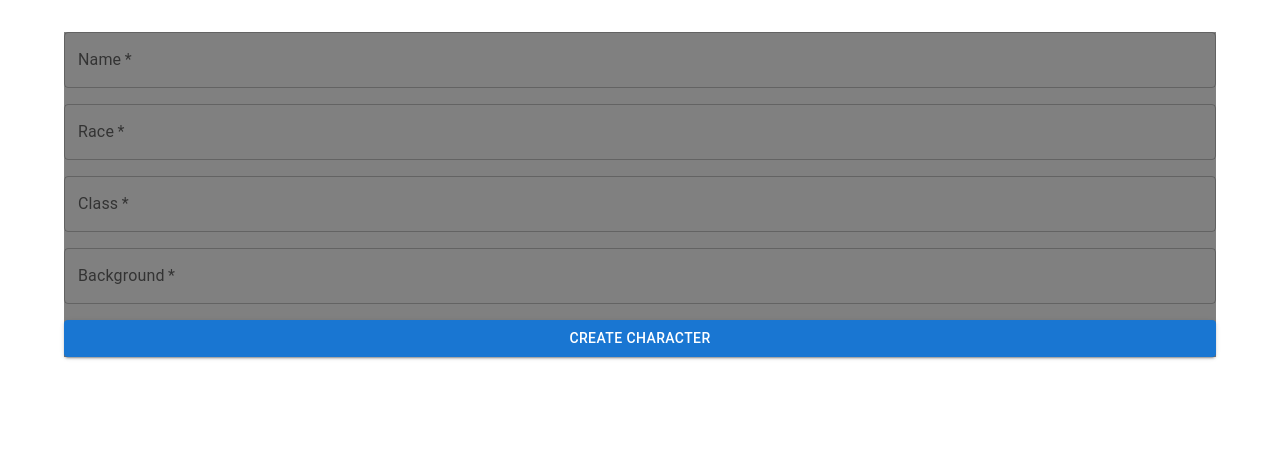
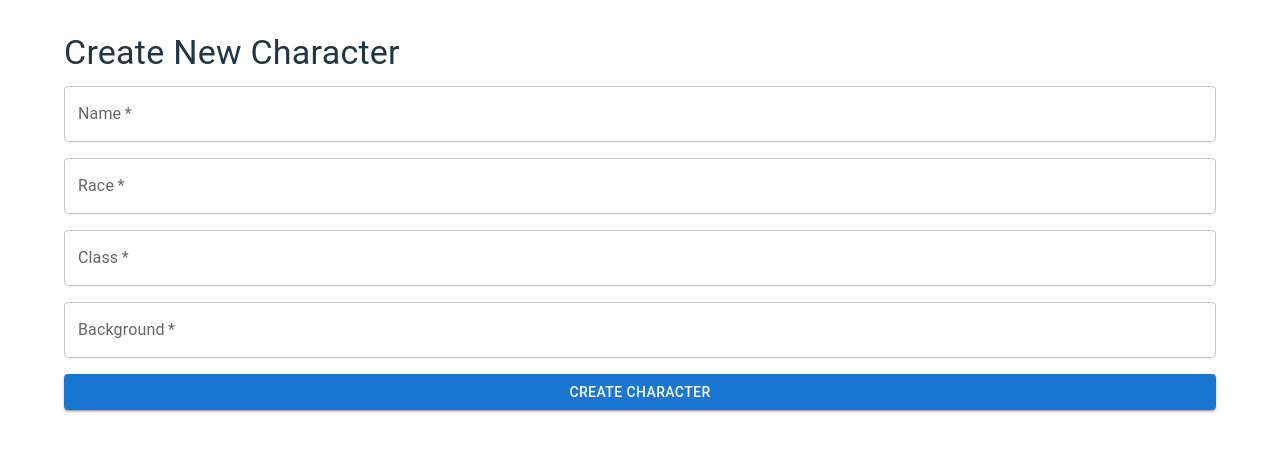
Before and after one commit to kellerflint/DnD-Character-Sheet, a React (Vite) app in the folder react-fe/: page /characters/new in a window 1280 px wide. Shown: the top 452 px of the page. Built offline with nearby package versions, Linux system fonts and the light colour scheme; no server answers.

Commit message:
C and U operations implemented

```diff
--- a/react-fe/src/components/CharacterForm.jsx
+++ b/react-fe/src/components/CharacterForm.jsx
@@ -1,49 +1,85 @@
-import React, { useState } from 'react';
+import React, { useState, useEffect } from 'react';
 import { useNavigate, useParams } from 'react-router-dom';
 import { Container, Typography, TextField, Button, Stack, Box } from '@mui/material';
 
+const API_URL = import.meta.env.VITE_API_BASE_URL;
 
-const VM_URL = import.meta.env.VITE_API_BASE_URL;
-
-// new character creator form
+// create character form
 const CharacterForm = () => {
+  // form fields state
   const [formData, setFormData] = useState({
     name: '',
     race: '',
     characterClass: '',
     background: '',
   });
-  const navigate = useNavigate(); // for redirect
+
+  // tool from react-router to redirect the user
+  const navigate = useNavigate();
+
+  // check the url for an id (/characters/edit/5) if exists -> edit mode
   const { id } = useParams();
 
-  const handleChange = (e) => { // record changes
+  // allows editing (PUT)
+  useEffect(() => {
+    // runs this block if theres an id in the url
+    if (id) {
+      // an async function to grab the characters data from api
+      const fetchCharacter = async () => {
+        const response = await fetch(`${API_URL}/characters/${id}`);
+        const data = await response.json();
+        // pre-fill the form with the data fetched
+        setFormData(data);
+      };
+      fetchCharacter();
+    }
+    // the [id] here means useEffect will only re-run if the id in the url changes
+  }, [id]);
+
+  // update forms state as the user types
+  const handleChange = (e) => {
     const { name, value } = e.target;
+    // this updates one field that changed (name, race, etc.)
     setFormData((prev) => ({ ...prev, [name]: value }));
   };
 
+  // function to submit changes
   const handleSubmit = async (e) => {
+    // stop the page from refreshing on submit
     e.preventDefault();
-    const method = 'POST';
-    const url = `http://${VM_URL}:3001/characters`;
 
-    await fetch(url, { // post req
+    // edit vs create mode (if id exists put, else post)
+    const method = id ? 'PUT' : 'POST';
+    // set the right api endpoint depending on above
+    const url = id ? `${API_URL}/characters/${id}` : `${API_URL}/characters`;
+
+    // send the form data to backend and db
+    await fetch(url, {
       method: method,
       headers: { 'Content-Type': 'application/json' },
       body: JSON.stringify(formData),
     });
 
-    navigate('/characters'); // redirect to the character list after submission
+    // when done redirect the user back to the main character list
+    navigate('/characters');
   };
 
   return (
     <Container sx={{ mt: 4 }}>
-      <Box component="form" onSubmit={handleSubmit} sx={{backgroundColor: 'gray'}}>
+      <Typography variant="h4" gutterBottom>
+        {/* show a different title depending on if theres an id or not */}
+        {id ? 'Edit Character' : 'Create New Character'}
+      </Typography>
+      {/* form calls handleSubmit function when submitted */}
+      <Box component="form" onSubmit={handleSubmit}>
         <Stack spacing={2}>
+          {/* each text field is controlled by formData state and handleChange function */}
           <TextField required label="Name" name="name" value={formData.name} onChange={handleChange} />
           <TextField required label="Race" name="race" value={formData.race} onChange={handleChange} />
           <TextField required label="Class" name="characterClass" value={formData.characterClass} onChange={handleChange} />
           <TextField required label="Background" name="background" value={formData.background} onChange={handleChange} />
           <Button type="submit" variant="contained" sx={{ mt: 2 }}>
+            {/* same thing for the button text, changes based on if creating vs editing */}
             {id ? 'Save Changes' : 'Create Character'}
           </Button>
         </Stack>
```
